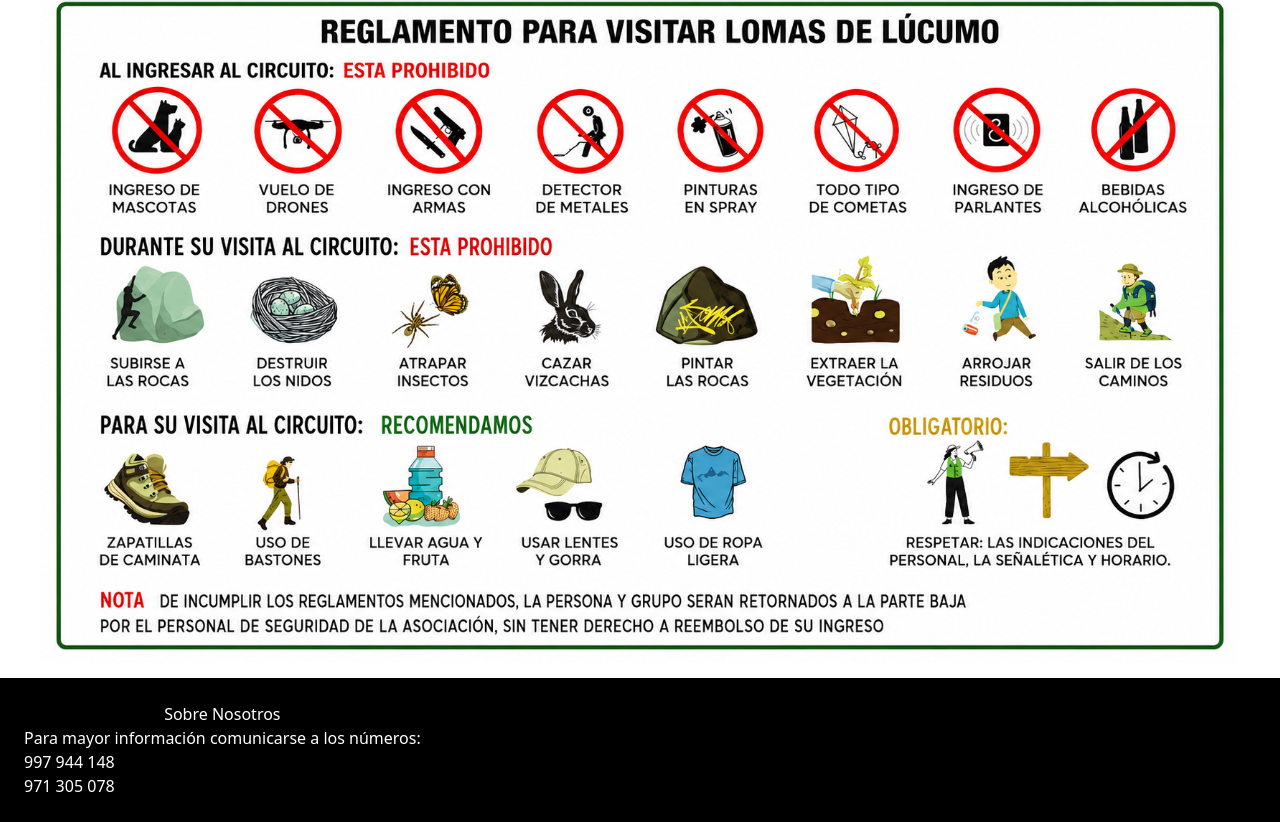
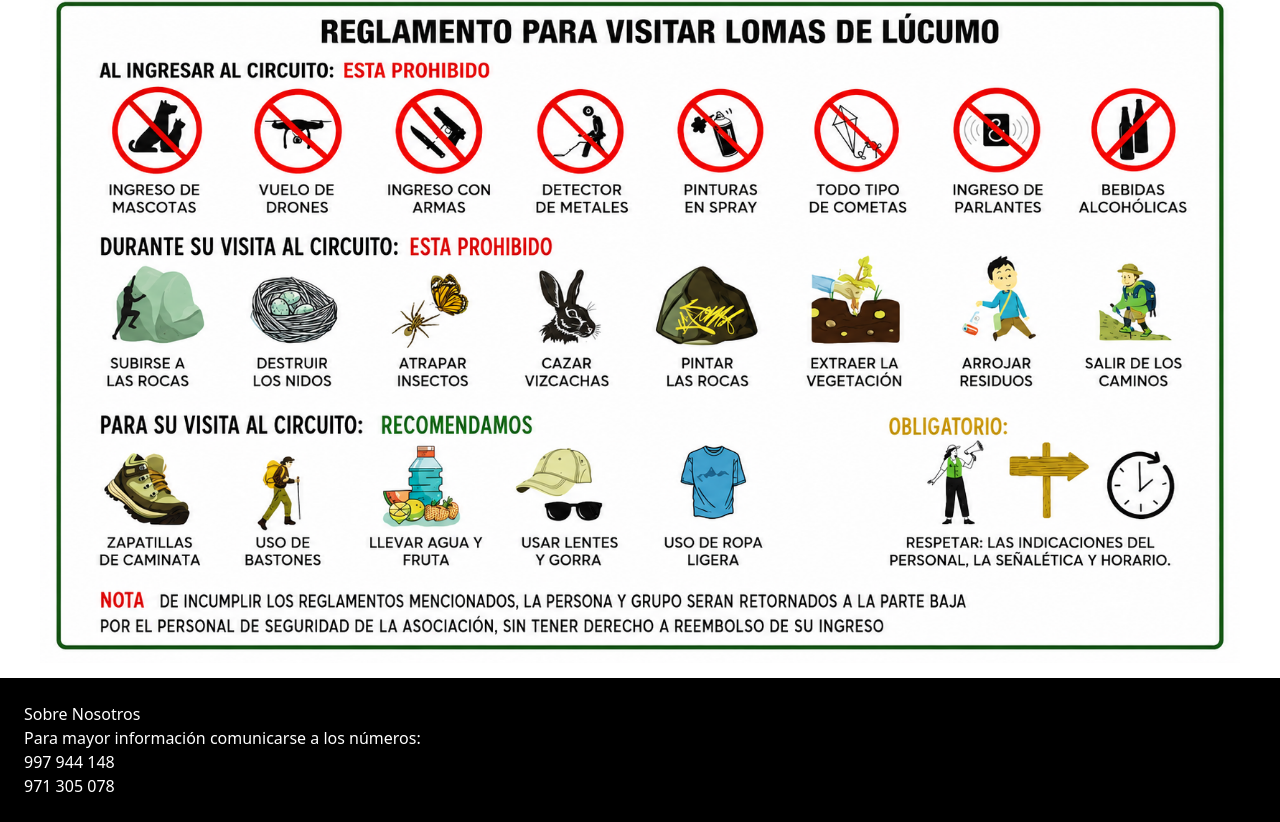
Before and after one commit to LomasLucumo/Lomas_Lucumo_Mapa, a plain HTML site: page index.html in a window 1280 px wide. Shown: the part 1023-1845 px from the top of the page. Drawn offline with nearby package versions, Linux system fonts and the light colour scheme.

Commit message:
Restore index.html content and structure

```diff
--- a/index.html
+++ b/index.html
@@ -40,9 +40,7 @@
     <script src="js/mapa.js"></script>-->
     <footer class="d-flex flex-column flex-md-row align-items-center justify-content-between text-white p-4"
         style="background-color: black;">
-
-
-    <div class="d-flex flex-column flex-md-column align-items-center">
+    <div class="d-flex flex-column align-items-center align-items-md-start">
         <a href="https://www.lomasdelucumo.org.pe/" class="text-white text-decoration-none mb-2 mb-md-0 me-md-3">
             Sobre Nosotros
         </a>
@@ -53,7 +51,6 @@
             Política de Privacidad
         </a>-->
     </div>
-
     </footer>
 </body>
 </html>
```
